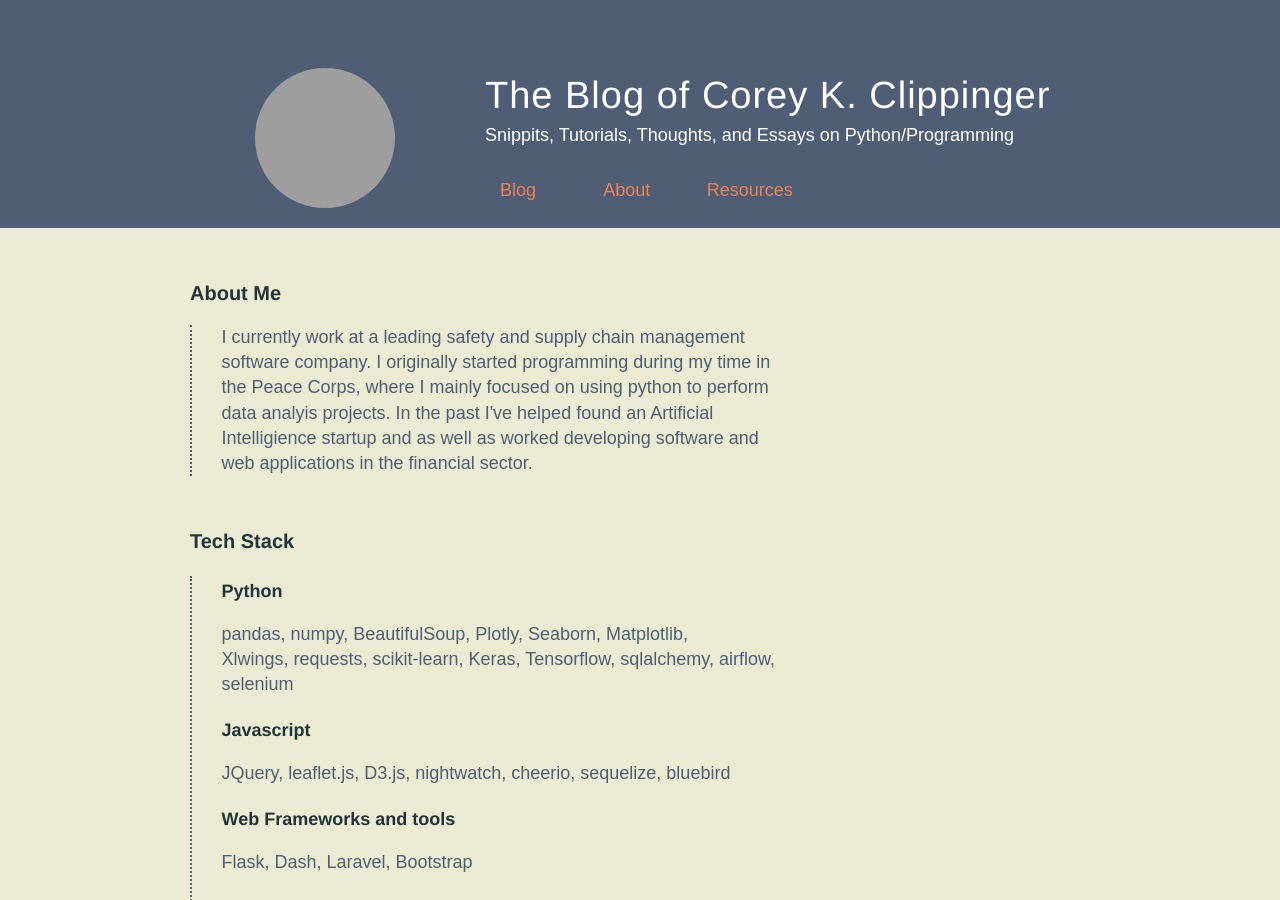
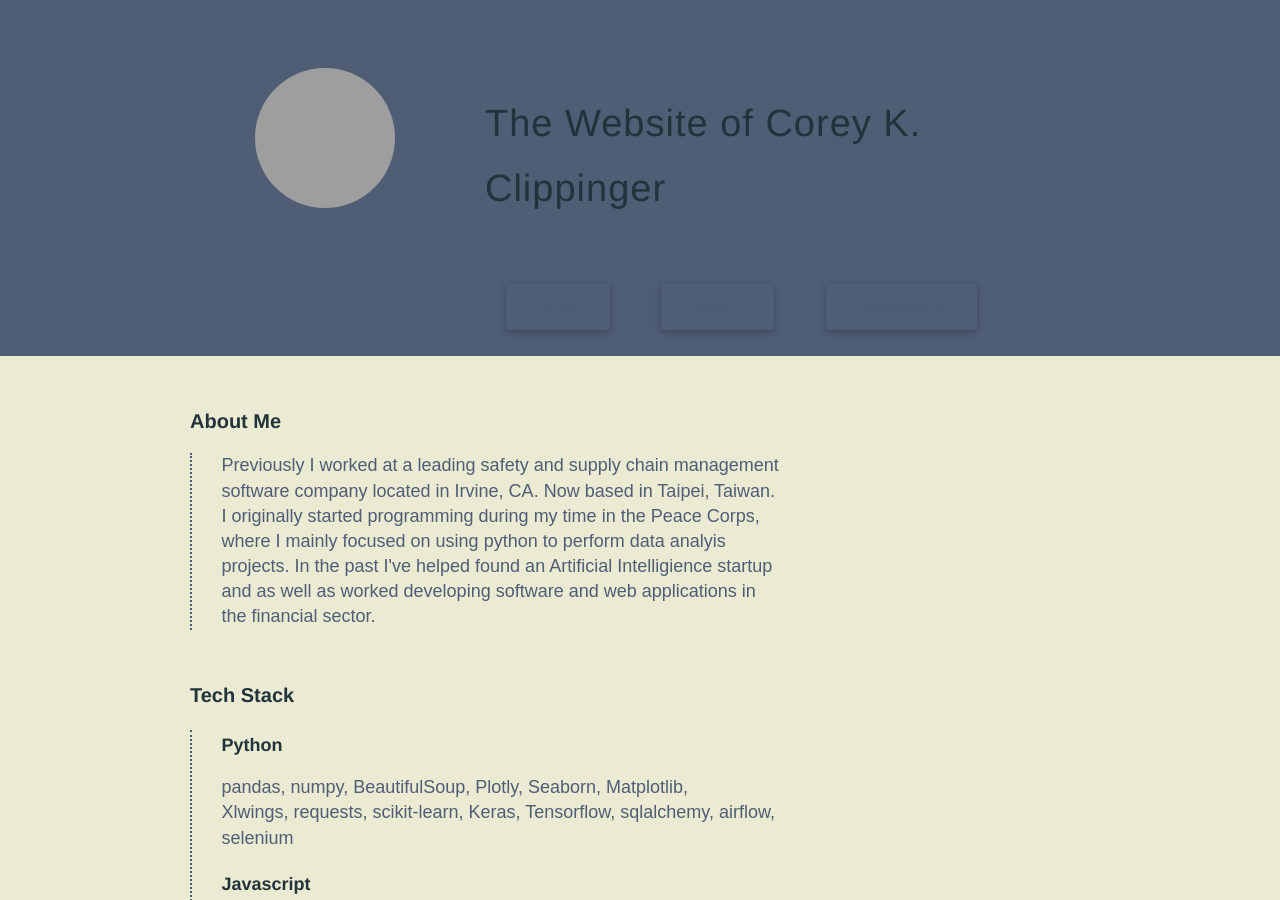
Before and after one commit to coreyclip/coreyclip.github.io, a Jekyll site: the page about.html, which Jekyll copies as it is, in a window 1280 px wide and 900 px high. Built offline with Jekyll 4.4.1, drawn with Linux system fonts in a browser that asks for light colours; nearby versions of some CDN libraries; grey boxes are pictures that could not be loaded.

Commit message:
add system.css to about page

```diff
--- a/about.html
+++ b/about.html
@@ -17,6 +17,7 @@
         <link rel='icon' href='favicon.ico'>
         <link rel="alternate" type="application/rss+xml" title="{{ site.name }} - {{ site.description }}" href="{{ site.baseurl }}/feed.xml" />
         <!-- Created with Jekyll Now - http://github.com/barryclark/jekyll-now -->
+        <link rel="stylesheet" type="text/css" href="../system.css/style.css"/>
     </head>
     <body>
         <style>
@@ -29,7 +30,7 @@
                 padding-left:5%;
             }
         </style>
-<div class="wrapper-masthead">
+        <div class="wrapper-masthead">
             <div id='top-container'>
                 <div class="container">
                 <header class="masthead clearfix">
@@ -40,19 +41,25 @@
                         <div class='col-md-8 col-sm-10 headline-col'>
                             <div class='row'>
                                 <div class="site-info">
-                                    <h1 class="site-name text-white"><a href="{{ site.baseurl }}/">The Blog of Corey K. Clippinger</a></h1>
-                                    <p class="site-description text-white">Snippits, Tutorials, Thoughts, and Essays on Python/Programming</p>
+                                    <div class="modal-dialog outer-border" style="width: 30rem;">
+                                        <div class="inner-border center">
+                                          <div class="modal-contents">
+                                            <h1 class="modal-text site-name">The Website of Corey K. Clippinger</h1>
+                                          </div>
+                                        </div>
+                                      </div>
                                 </div>
                             </div>
                             <div class='row links-row'>
-                                <div class="col-lg-2 col-md-4 col-sm-10">
-                                    <a href="/">Blog</a>
+                                <div class="col-lg-3 col-md-4 col-sm-10">
+                                    <a class='btn' href="/">Blog</a>
                                 </div>
-                                <div class="col-lg-2 col-md-4 col-sm-10">
-                                    <a href="/about">About</a>
-                                </div><div class="col-lg-2 col-md-4 col-sm-10">
-                                    <a href="/resources">Resources</a>
-                                </div>
+                                <div class="col-lg-3 col-md-4 col-sm-10">
+                                    <a class='btn' href="/about">About</a>
+                                </div><
+				                <div class="col-lg-3 col-md-4 col-sm-10">
+                                    <a class='btn' href="/resources">Resources</a>
+				                </div>
                             </div>
 
                         </div>
@@ -66,7 +73,7 @@
                     <div class='col-8'>
                         <h3 class='about-header mt-5'>About Me</h3>
                         <p class='mb-2 section'>
-                        I currently work at a leading safety and supply chain management software company.
+                        Previously I worked at a leading safety and supply chain management software company located in Irvine, CA. Now based in Taipei, Taiwan.
 I originally started programming during my time in the Peace Corps, where I mainly focused on using python to perform data analyis projects.
 In the past I've helped found an Artificial Intelligience startup and as well as worked developing software and web applications in the financial sector.
                         </p>
```
